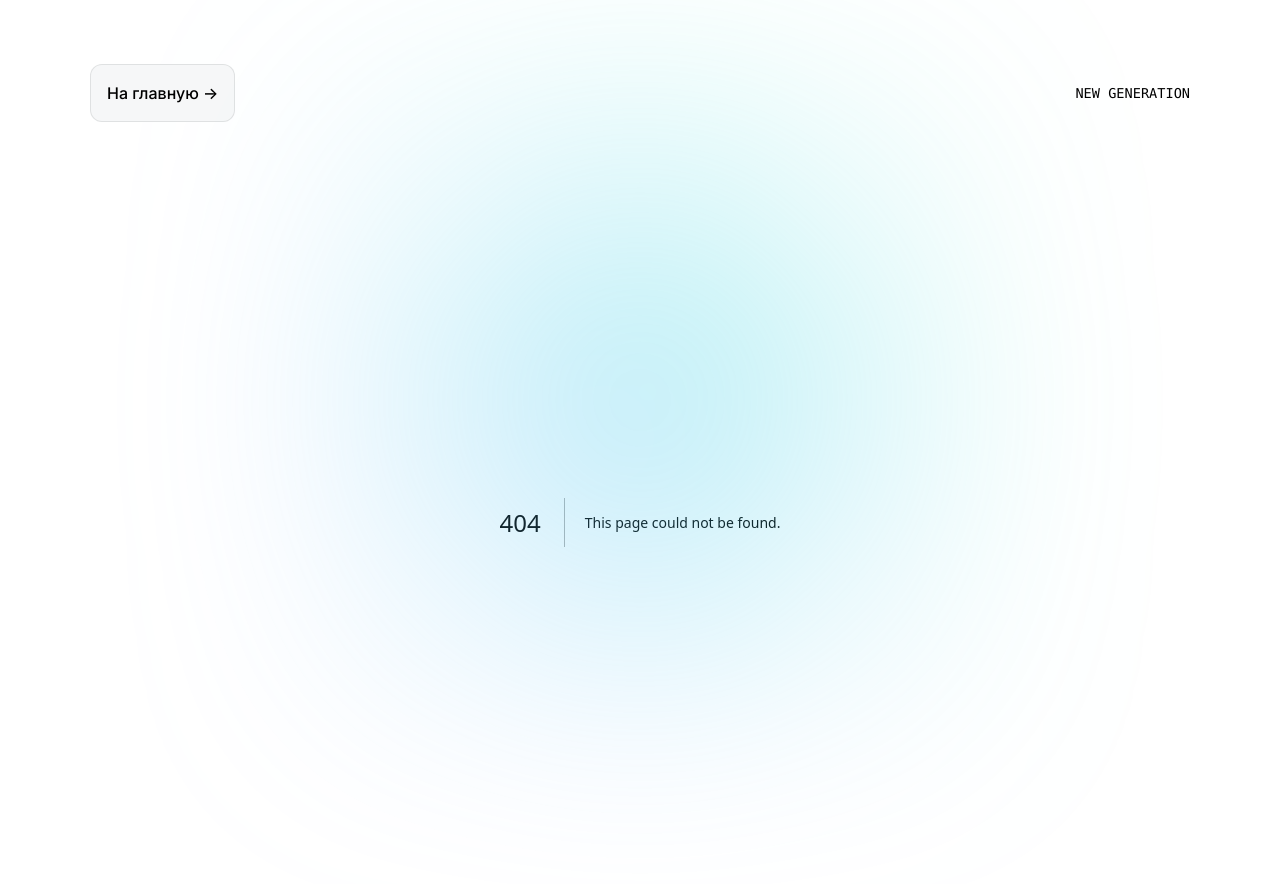
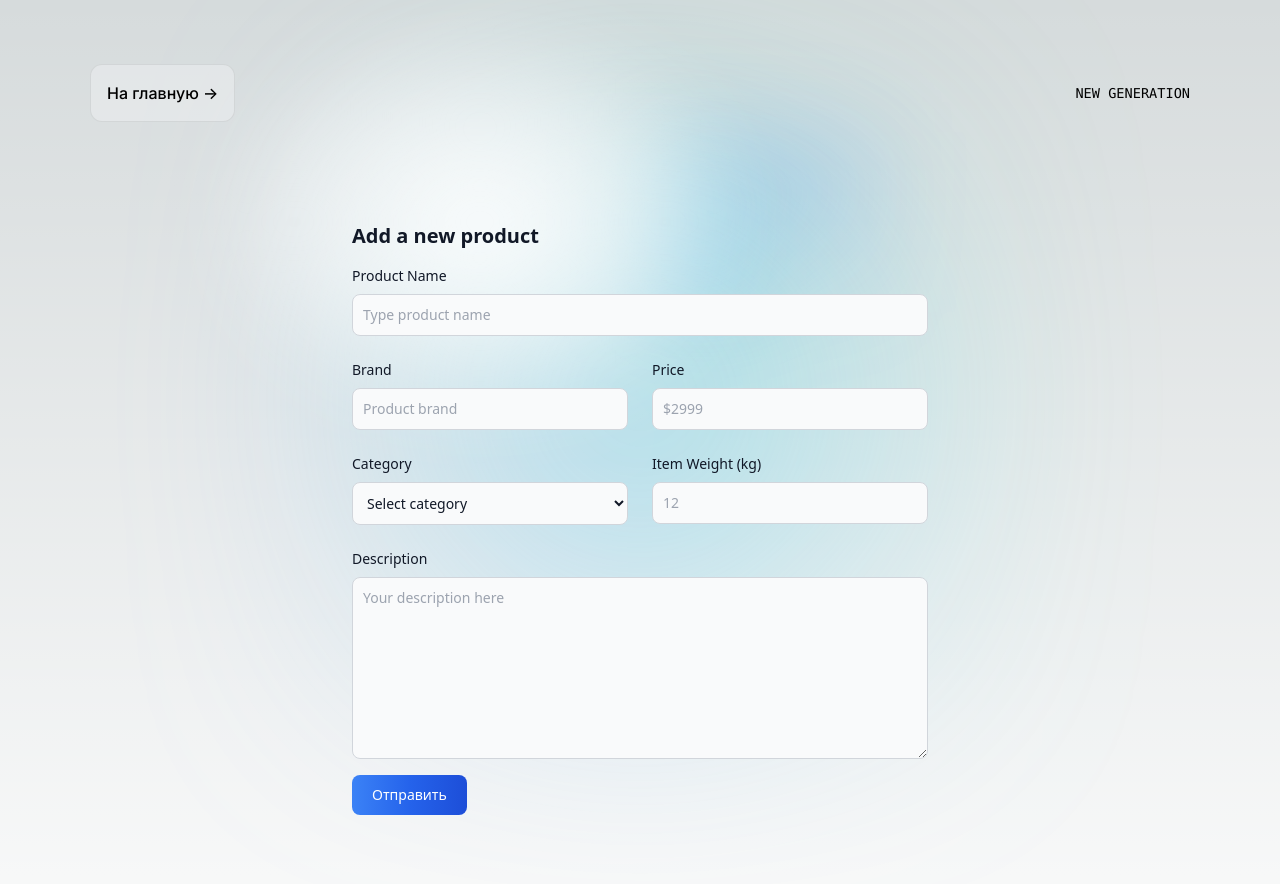
Before and after one commit to LashaLoi/skinia2023, a Next.js app: page /register in a window 1280 px wide. Before the commit this address had no page. Shown: the top 884 px of the page. Built offline with nearby package versions, Linux system fonts and the light colour scheme.

Commit message:
add register page

```diff
--- a/pages/index.tsx
+++ b/pages/index.tsx
@@ -6,9 +6,9 @@ import styles from "../components/RootLayout/index.module.scss";
 export default function Home() {
   return (
     <>
-      <div className={styles.center}>
-        <div className="lg:h-[380px] lg:w-[500px] md:h-[300px] md:w-[380px] h-[200px] w-[250px]">
-          <Image alt="logo" src="/tb.png" className="main-logo" fill />
+      <div className={`mt-[100px] ${styles.center}`}>
+        <div className="lg:h-[380px] lg:w-[500px] md:h-[300px] md:w-[380px] h-[200px] w-[250px] ">
+          <Image alt="logo" src="/tb.png" className="main-logo " fill />
         </div>
       </div>
       <Links />
--- /dev/null
+++ b/pages/register.tsx
@@ -0,0 +1,123 @@
+import styles from "../components/RootLayout/index.module.scss";
+
+export default function RegisterPage() {
+  return (
+    <>
+      <div className="mt-[100px]">
+        <div className={styles.center} />
+      </div>
+
+      <div className="w-full relative lg:max-w-xl mb-[200px]">
+        <h2 className="mb-4 text-xl font-bold text-gray-900 dark:text-white">
+          Add a new product
+        </h2>
+        <form action="#">
+          <div className="grid gap-4 sm:grid-cols-2 sm:gap-6">
+            <div className="sm:col-span-2">
+              <label
+                htmlFor="name"
+                className="block mb-2 text-sm font-medium text-gray-900 dark:text-white"
+              >
+                Product Name
+              </label>
+              <input
+                type="text"
+                name="name"
+                id="name"
+                className="bg-gray-50 border border-gray-300 text-gray-900 text-sm rounded-lg focus:ring-primary-600 focus:border-primary-600 block w-full p-2.5 dark:bg-gray-700 dark:border-gray-600 dark:placeholder-gray-400 dark:text-white dark:focus:ring-primary-500 dark:focus:border-primary-500"
+                placeholder="Type product name"
+                required
+              />
+            </div>
+            <div className="w-full">
+              <label
+                htmlFor="brand"
+                className="block mb-2 text-sm font-medium text-gray-900 dark:text-white"
+              >
+                Brand
+              </label>
+              <input
+                type="text"
+                name="brand"
+                id="brand"
+                className="bg-gray-50 border border-gray-300 text-gray-900 text-sm rounded-lg focus:ring-primary-600 focus:border-primary-600 block w-full p-2.5 dark:bg-gray-700 dark:border-gray-600 dark:placeholder-gray-400 dark:text-white dark:focus:ring-primary-500 dark:focus:border-primary-500"
+                placeholder="Product brand"
+                required
+              />
+            </div>
+            <div className="w-full">
+              <label
+                htmlFor="price"
+                className="block mb-2 text-sm font-medium text-gray-900 dark:text-white"
+              >
+                Price
+              </label>
+              <input
+                type="number"
+                name="price"
+                id="price"
+                className="bg-gray-50 border border-gray-300 text-gray-900 text-sm rounded-lg focus:ring-primary-600 focus:border-primary-600 block w-full p-2.5 dark:bg-gray-700 dark:border-gray-600 dark:placeholder-gray-400 dark:text-white dark:focus:ring-primary-500 dark:focus:border-primary-500"
+                placeholder="$2999"
+                required
+              />
+            </div>
+            <div>
+              <label
+                htmlFor="category"
+                className="block mb-2 text-sm font-medium text-gray-900 dark:text-white"
+              >
+                Category
+              </label>
+              <select
+                id="category"
+                className="bg-gray-50 border border-gray-300 text-gray-900 text-sm rounded-lg focus:ring-primary-500 focus:border-primary-500 block w-full p-2.5 dark:bg-gray-700 dark:border-gray-600 dark:placeholder-gray-400 dark:text-white dark:focus:ring-primary-500 dark:focus:border-primary-500"
+              >
+                <option selected>Select category</option>
+                <option value="TV">TV/Monitors</option>
+                <option value="PC">PC</option>
+                <option value="GA">Gaming/Console</option>
+                <option value="PH">Phones</option>
+              </select>
+            </div>
+            <div>
+              <label
+                htmlFor="item-weight"
+                className="block mb-2 text-sm font-medium text-gray-900 dark:text-white"
+              >
+                Item Weight (kg)
+              </label>
+              <input
+                type="number"
+                name="item-weight"
+                id="item-weight"
+                className="bg-gray-50 border border-gray-300 text-gray-900 text-sm rounded-lg focus:ring-primary-600 focus:border-primary-600 block w-full p-2.5 dark:bg-gray-700 dark:border-gray-600 dark:placeholder-gray-400 dark:text-white dark:focus:ring-primary-500 dark:focus:border-primary-500"
+                placeholder="12"
+                required
+              />
+            </div>
+            <div className="sm:col-span-2">
+              <label
+                htmlFor="description"
+                className="block mb-2 text-sm font-medium text-gray-900 dark:text-white"
+              >
+                Description
+              </label>
+              <textarea
+                id="description"
+                rows={8}
+                className="block p-2.5 w-full text-sm text-gray-900 bg-gray-50 rounded-lg border border-gray-300 focus:ring-primary-500 focus:border-primary-500 dark:bg-gray-700 dark:border-gray-600 dark:placeholder-gray-400 dark:text-white dark:focus:ring-primary-500 dark:focus:border-primary-500"
+                placeholder="Your description here"
+              ></textarea>
+            </div>
+          </div>
+          <button
+            type="button"
+            className="text-white mt-4 bg-gradient-to-r from-blue-500 via-blue-600 to-blue-700 hover:bg-gradient-to-br focus:ring-4 focus:outline-none focus:ring-blue-300 dark:focus:ring-blue-800 font-medium rounded-lg text-sm px-5 py-2.5 text-center mr-2 mb-2"
+          >
+            Отправить
+          </button>
+        </form>
+      </div>
+    </>
+  );
+}
--- a/styles/globals.scss
+++ b/styles/globals.scss
@@ -114,12 +114,6 @@ a {
   filter: invert(9);
 }
 
-@media (prefers-color-scheme: dark) {
-  .main-logo {
-    filter: invert(0.2);
-  }
-}
-
 .blob {
   height: 300px;
   aspect-ratio: 1;
@@ -160,6 +154,10 @@ a {
   html {
     color-scheme: dark;
   }
+
+  .main-logo {
+    filter: invert(0.2);
+  }
 }
 
 @media (max-width: 1023px) {
```
